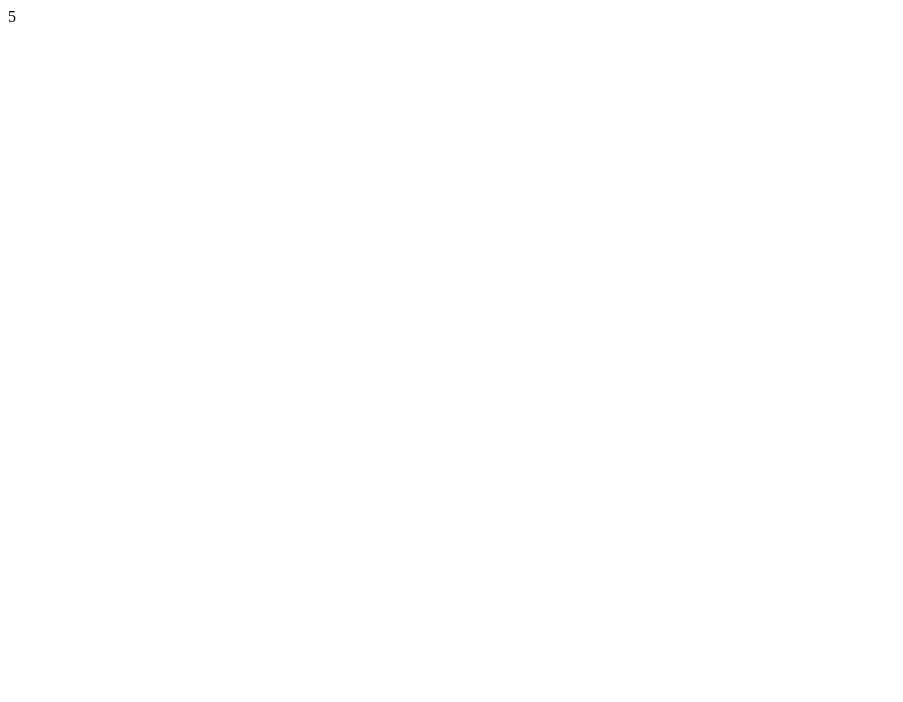
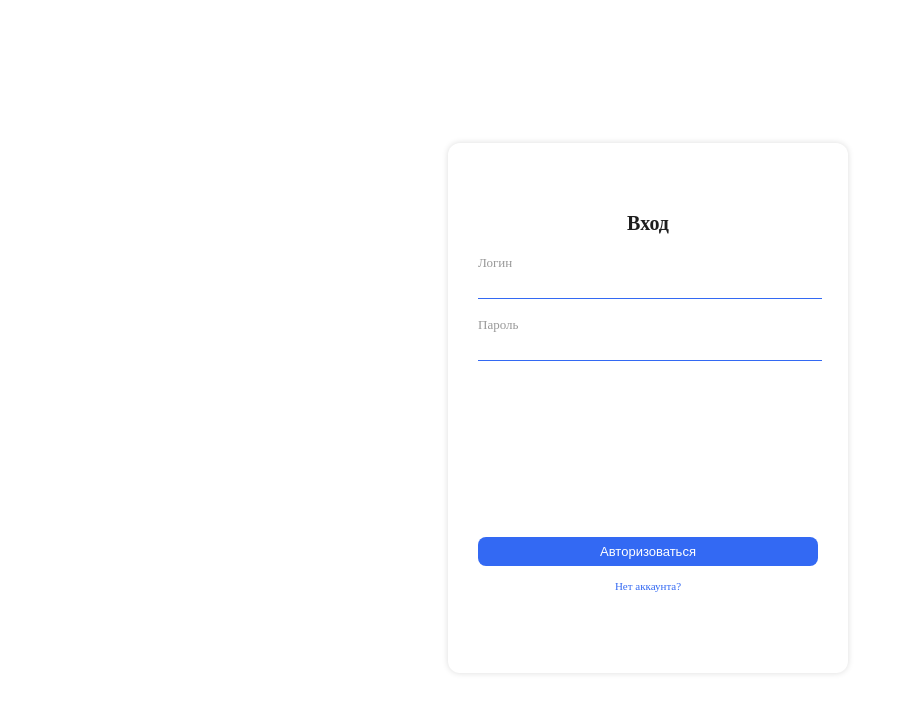
Before and after one commit to pokynoky/middle.messenger.praktikum.yandex, a website built with Parcel: page static/index.html in a window 1280 px wide. Shown: the whole page, without its empty margins (0-903 px from the left). Built offline with nearby package versions, Linux system fonts and the light colour scheme.

Commit message:
добавил less и добавил страницу авторизации

```diff
--- a/package.json
+++ b/package.json
@@ -4,13 +4,14 @@
   "description": "",
   "main": "index.js",
   "scripts": {
-    "dev": "./node_modules/.bin/parcel index.html",
-    "build": "./node_modules/.bin/parcel build index.html"
+    "dev": "./node_modules/.bin/parcel static/index.html -p 3000",
+    "build": "./node_modules/.bin/parcel build static/index.html"
   },
   "keywords": [],
   "author": "",
   "license": "ISC",
   "devDependencies": {
+    "less": "^4.1.1",
     "parcel": "1.12.3"
   }
 }
--- a/src/index.js
+++ b/src/index.js
@@ -1,4 +1,4 @@
-import { sum } from './modules/sum';
+import { authorization } from './pages/authorization'
 
 const root = document.querySelector('#root');
-root.textContent = sum(6, -1).toString();
+root.innerHTML = authorization();
--- a/src/modules/sum.js
+++ /dev/null
@@ -1,7 +0,0 @@
-export function sum(...args) {
-  if (args.length === 0) {
-    throw Error('sum required at least 1 argument')
-  }
-
-  return args.reduce((result, current) => result + current, 0);
-}
--- /dev/null
+++ b/src/pages/authorization/authorization.js
@@ -0,0 +1,10 @@
+import { Templator } from '../../utils/templator'
+import { template as authorizationTemplate } from './authorization.tmpl'
+import './authorization.less'
+
+const template = new Templator(authorizationTemplate())
+
+export function authorization () {
+  return template.compile({
+  })
+}
--- /dev/null
+++ b/src/pages/authorization/authorization.less
@@ -0,0 +1,62 @@
+.whole {
+  width: 100%;
+  min-height: 100%;
+  position: fixed;
+  display: flex;
+}
+
+.login_page {
+  margin: auto;
+  max-width: 340px;
+  height: 450px;
+  border-radius: 12px;
+  box-shadow: 0px 0px 6px rgba(0, 0, 0, 0.14);
+  padding: 50px 30px 30px;
+}
+
+.label_input {
+  font-size: 13px;
+  line-height: 13px;
+  color: #999;
+}
+
+.login_form_input {
+  width: 100%;
+  margin: 10px 0 16px;
+  border: 0;
+  outline: none;
+  border-bottom: 1px solid #3369f3;
+}
+
+.login_form_header {
+  color: #1e1e1e;
+  font-size: 20px;
+  line-height: 20px;
+  text-align: center;
+}
+
+.login_form_buttons {
+  text-align: center;
+  margin-top: 160px;
+}
+
+.button {
+  width: 100%;
+}
+
+.login_form_submit {
+  border: 0;
+  padding: 8px 0;
+  background: #3369f3;
+  border-radius: 8px;
+  color: #fff;
+  font-size: 13px;
+  line-height: 13px;
+  margin-bottom: 10px;
+}
+
+.link {
+  font-size: 11px;
+  line-height: 11px;
+  color: #3369f3;
+}
--- /dev/null
+++ b/src/pages/authorization/authorization.tmpl.js
@@ -0,0 +1,41 @@
+export const template = () => {
+  return `
+    <div class="whole">
+      <div class="login_page">
+        <form class="login_form">
+          <h3 class="login_form_header">Вход</h3>
+          <label
+            for="login"
+            class="label_input"
+          >
+            Логин
+          </label>
+          <input
+            id="login"
+            type="text"
+            class="login_form_input"
+          >
+          <label
+            id="password"
+            class="label_input"
+          >
+            Пароль
+          </label>
+          <input
+            id="password"
+            type="password"
+            class="login_form_input"
+          >
+          <div class="login_form_buttons">
+            <button class="button login_form_submit">
+              Авторизоваться
+            </button>
+            <a class="link">
+              Нет аккаунта?
+            </a>
+          </div>
+        </form>
+      </div>
+    </div>
+  `
+}
--- /dev/null
+++ b/src/pages/authorization/index.js
@@ -0,0 +1 @@
+export { authorization } from './authorization'
--- a/src/utils/templator.js
+++ b/src/utils/templator.js
@@ -1,13 +1,12 @@
 import { get } from './get'
 
-window.Templator = (function () {
-  class Templator {
+export class Templator {
   constructor(template) {
     this._template = template;
   }
 
   compile(ctx) {
-      return _compileTemplate(ctx);
+    return this._compileTemplate(ctx);
   }
 
   _compileTemplate(ctx) {
@@ -35,7 +34,4 @@ window.Templator = (function () {
 
     return tmpl;
   }
-  }
-
-  return Templator;
-})();
+};
--- a/index.html
+++ b/static/index.html
@@ -8,8 +8,7 @@
 <body>
   <div id="root"></div>
 
-  <script src="src/index.js"></script>
-  <script src="src/utils/templator.js"></script>
+  <script src="../src/index.js"></script>
 </body>
 
 </html>
```
Also changed, not shown: 1 other file. Lines whose indentation alone changed are shown as unchanged.
